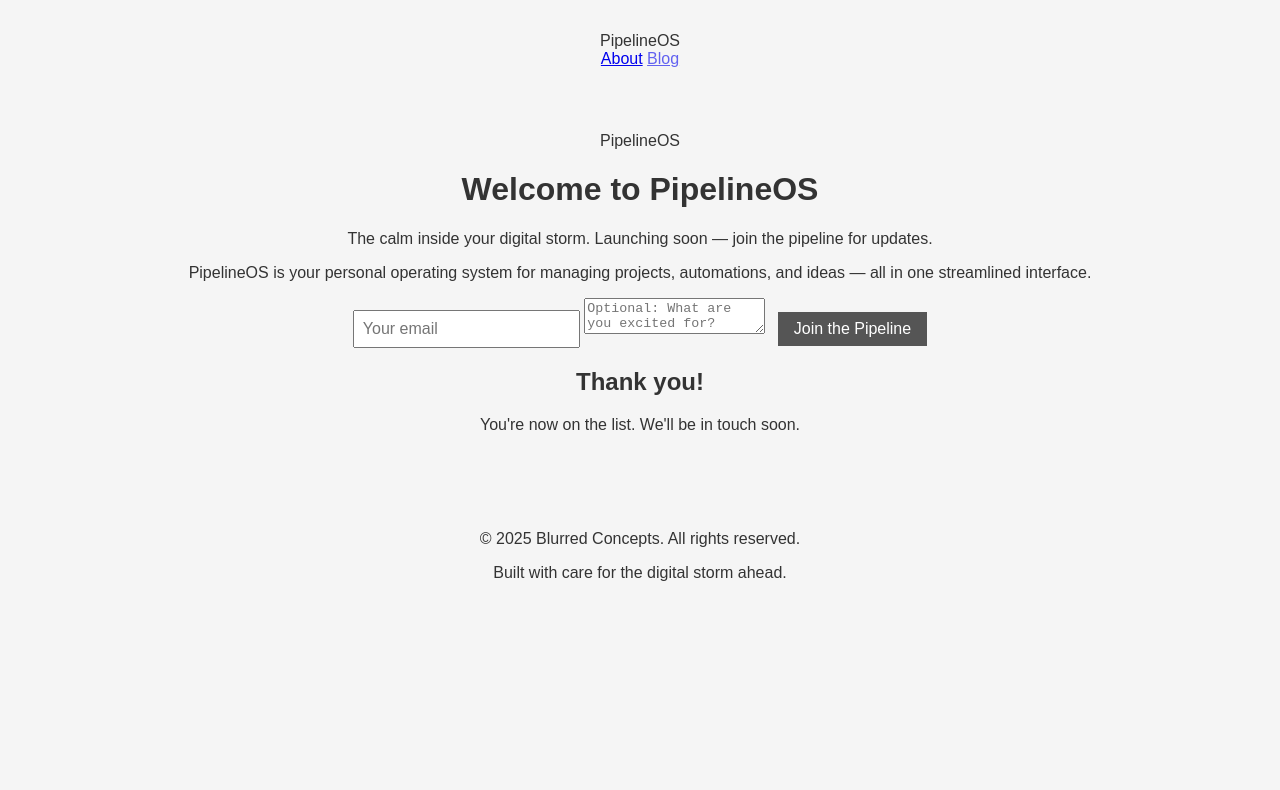
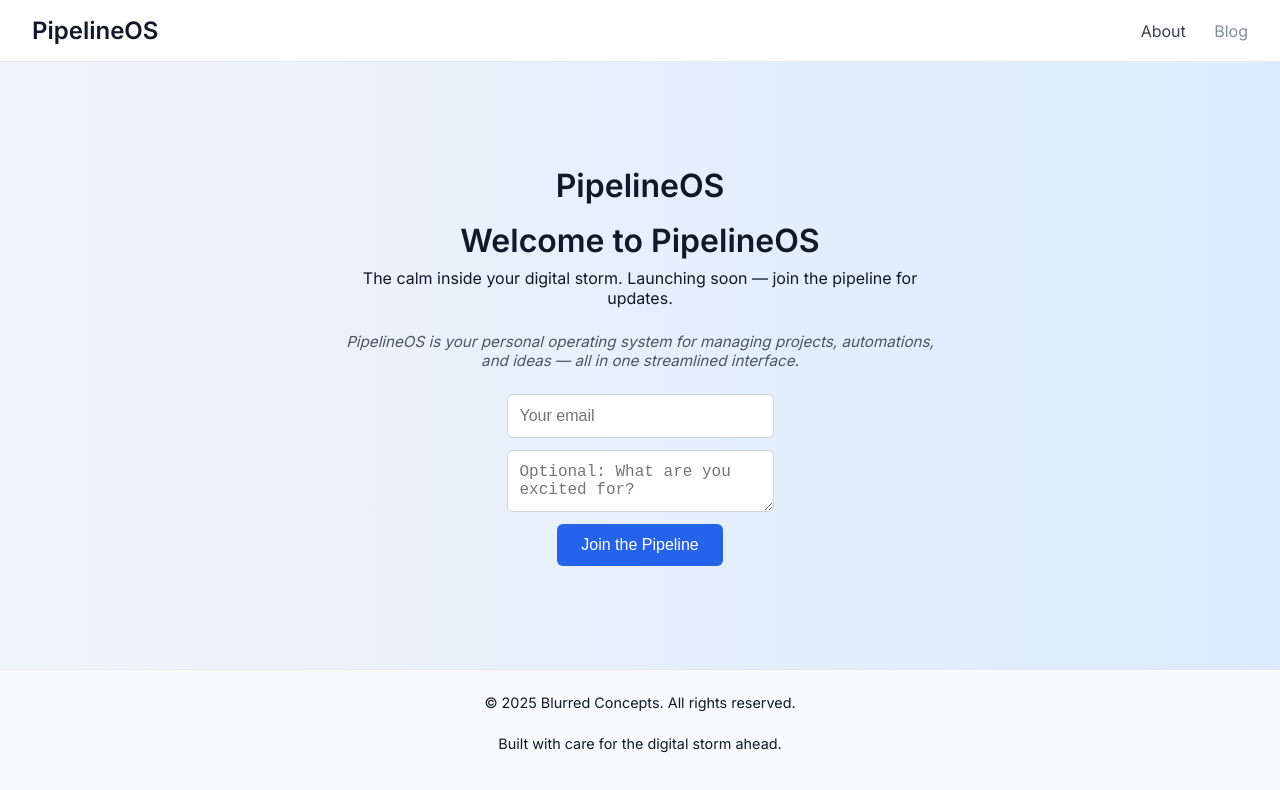
Before and after one commit to garthpuckerin/pipelineos-site, a plain HTML site: page index.html in a window 1280 px wide. Drawn offline with Linux system fonts and the light colour scheme.

Commit message:
Refactor: extracted CSS to external stylesheet

```diff
--- a/styles.css
+++ b/styles.css
@@ -1,24 +1,121 @@
+
 body {
-  font-family: sans-serif;
   margin: 0;
-  padding: 0;
-  background: #f5f5f5;
-  color: #333;
-}
-header, main, footer {
-  padding: 2rem;
+  font-family: 'Inter', sans-serif;
+  background: linear-gradient(to right, #f0f4f8, #dbeafe);
+  display: flex;
+  flex-direction: column;
+  min-height: 100vh;
+  color: #111827;
   text-align: center;
 }
-input[type="email"] {
-  padding: 0.5rem;
+
+header {
+  display: flex;
+  justify-content: space-between;
+  align-items: center;
+  padding: 1rem 2rem;
+  background: #fff;
+  border-bottom: 1px solid #e5e7eb;
+}
+
+.brand {
+  font-size: 1.5rem;
+  font-weight: 600;
+}
+
+nav a {
+  margin-left: 1.5rem;
+  text-decoration: none;
+  color: #374151;
+  font-weight: 500;
+}
+
+main {
+  flex: 1;
+  padding: 2rem;
+  display: flex;
+  flex-direction: column;
+  justify-content: center;
+}
+
+.logo {
+  font-size: 2rem;
+  font-weight: 700;
+  margin-bottom: 0.5rem;
+}
+
+h1 {
+  font-size: 2rem;
+  margin: 0.5rem 0;
+}
+
+p {
+  max-width: 600px;
+  margin: 0 auto 1.5rem;
+}
+
+.about-inline {
+  font-style: italic;
+  font-size: 0.95rem;
+  color: #4b5563;
+}
+
+form {
+  display: flex;
+  flex-direction: column;
+  align-items: center;
+  gap: 0.75rem;
+  max-width: 400px;
+  margin: 0 auto;
+}
+
+input,
+textarea {
+  width: 100%;
+  padding: 0.75rem;
+  border: 1px solid #d1d5db;
+  border-radius: 0.375rem;
   font-size: 1rem;
 }
+
 button {
-  padding: 0.5rem 1rem;
+  background-color: #2563eb;
+  color: white;
+  padding: 0.75rem 1.5rem;
+  border: none;
+  border-radius: 0.375rem;
+  cursor: pointer;
   font-size: 1rem;
-  margin-left: 0.5rem;
-  background-color: #555;
-  color: #fff;
-  border: none;
-  cursor: not-allowed;
 }
+
+button:hover {
+  background-color: #1d4ed8;
+}
+
+.modal {
+  display: none;
+  position: fixed;
+  top: 0;
+  left: 0;
+  width: 100vw;
+  height: 100vh;
+  background: rgba(0, 0, 0, 0.4);
+  justify-content: center;
+  align-items: center;
+}
+
+.modal-content {
+  background: white;
+  padding: 2rem;
+  border-radius: 0.5rem;
+  max-width: 90%;
+  box-shadow: 0 4px 12px rgba(0, 0, 0, 0.1);
+}
+
+footer {
+  padding: 1.5rem;
+  font-size: 0.9rem;
+  background: #f9fafb;
+  border-top: 1px solid #e5e7eb;
+}
```
